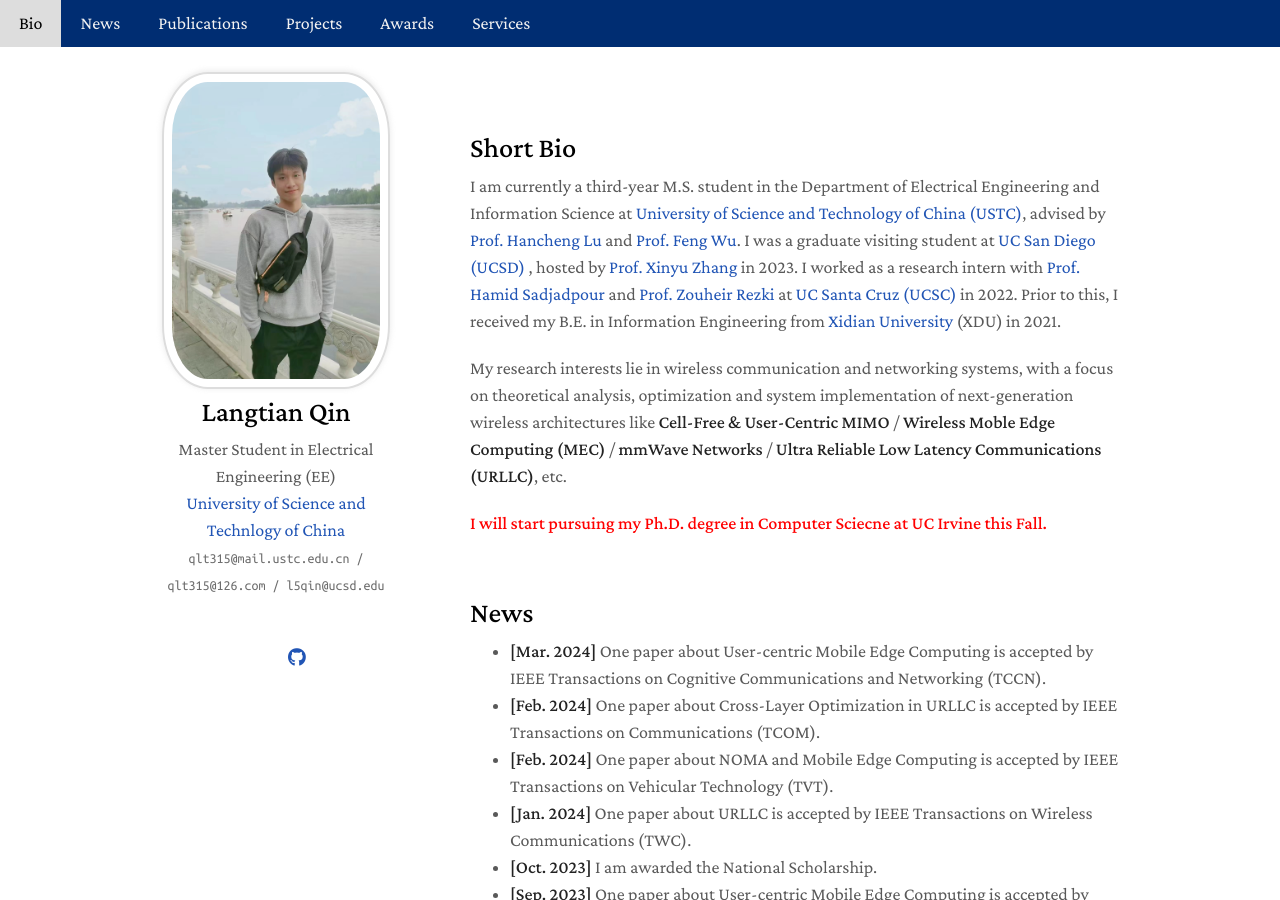
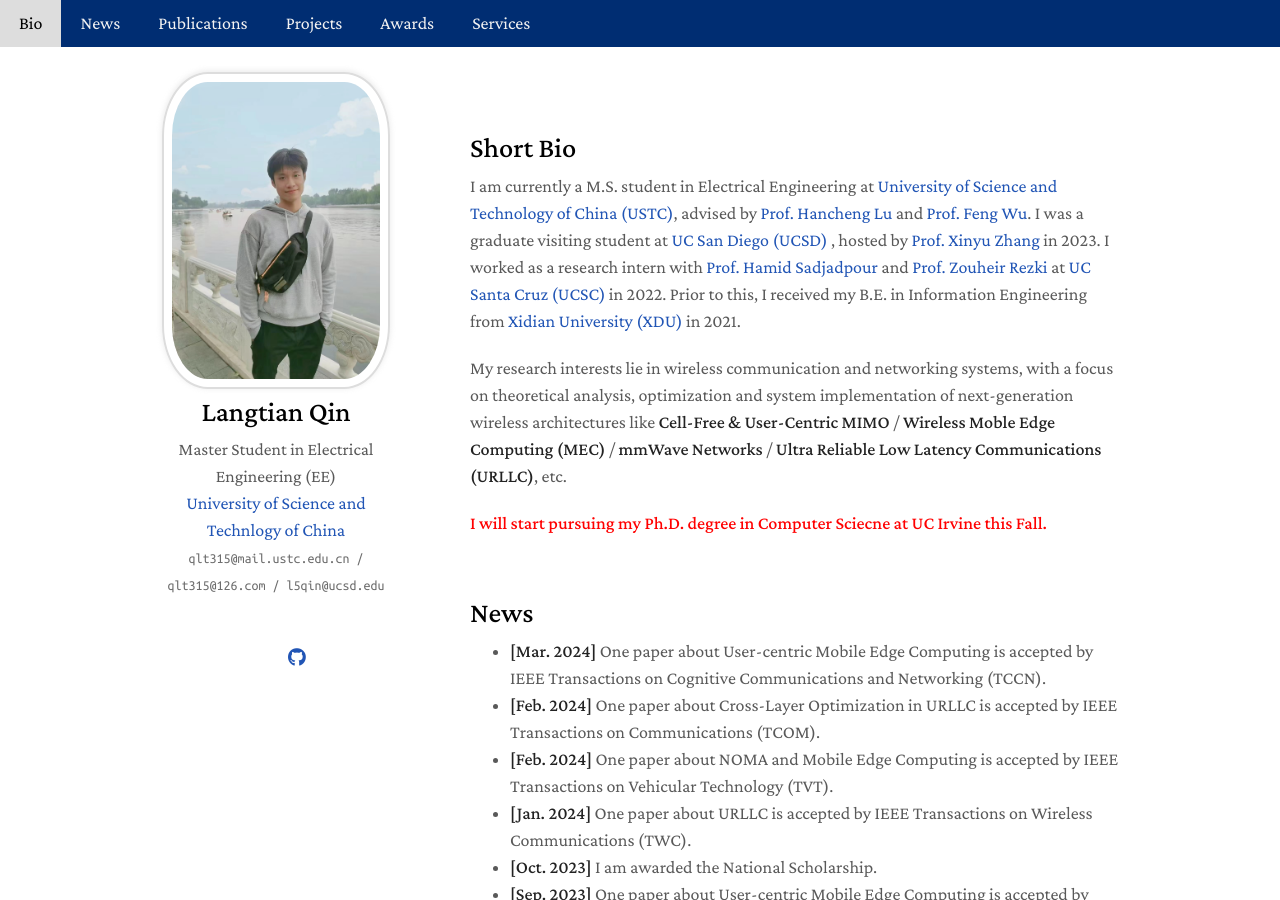
Before and after one commit to qlt315/qlt315.github.io, a Jekyll site: the page built from index.md, in a window 1280 px wide and 900 px high. Built offline with Jekyll 4.4.1, drawn with Linux system fonts in a browser that asks for light colours; a style sheet for code colours, icons or effects is not loaded.

Commit message:
Update index.md

```diff
--- a/index.md
+++ b/index.md
@@ -6,7 +6,7 @@ layout: homepage
 
 <h2 style="margin: 60px 0px 10px;">Short Bio</h2>
 
-I am currently a third-year M.S. student in the Department of Electrical Engineering and Information Science at [University of Science and Technology of China (USTC)](https://en.ustc.edu.cn), advised by [Prof. Hancheng Lu](http://staff.ustc.edu.cn/~hclu) and [Prof. Feng Wu](https://scholar.google.com/citations?hl=zh-CN&user=5bInRDEAAAAJ). I  was a graduate visiting student at [UC San Diego (UCSD)](https://ece.ucsd.edu/) , hosted by [Prof. Xinyu Zhang](http://xyzhang.ucsd.edu/) in 2023. I worked as a research intern with [Prof. Hamid Sadjadpour](https://users.soe.ucsc.edu/~hamid/) and [Prof. Zouheir Rezki](https://sites.google.com/site/zouheirrezki/home?authuser=0) at [UC Santa Cruz (UCSC)](https://engineering.ucsc.edu/departments/electrical-and-computer-engineering/) in 2022. Prior to this, I received my B.E. in Information Engineering from [Xidian University](https://en.xidian.edu.cn/) (XDU) in 2021.
+I am currently a M.S. student in Electrical Engineering at [University of Science and Technology of China (USTC)](https://en.ustc.edu.cn), advised by [Prof. Hancheng Lu](http://staff.ustc.edu.cn/~hclu) and [Prof. Feng Wu](https://scholar.google.com/citations?hl=zh-CN&user=5bInRDEAAAAJ). I  was a graduate visiting student at [UC San Diego (UCSD)](https://ece.ucsd.edu/) , hosted by [Prof. Xinyu Zhang](http://xyzhang.ucsd.edu/) in 2023. I worked as a research intern with [Prof. Hamid Sadjadpour](https://users.soe.ucsc.edu/~hamid/) and [Prof. Zouheir Rezki](https://sites.google.com/site/zouheirrezki/home?authuser=0) at [UC Santa Cruz (UCSC)](https://engineering.ucsc.edu/departments/electrical-and-computer-engineering/) in 2022. Prior to this, I received my B.E. in Information Engineering from [Xidian University (XDU)](https://en.xidian.edu.cn/) in 2021.
 
 My research interests lie in wireless communication and networking systems, with a focus on theoretical analysis, optimization and system implementation of next-generation wireless architectures like **Cell-Free & User-Centric MIMO** / **Wireless Moble Edge Computing (MEC)** / **mmWave Networks** / **Ultra Reliable Low Latency Communications (URLLC)**, etc.
 
```
